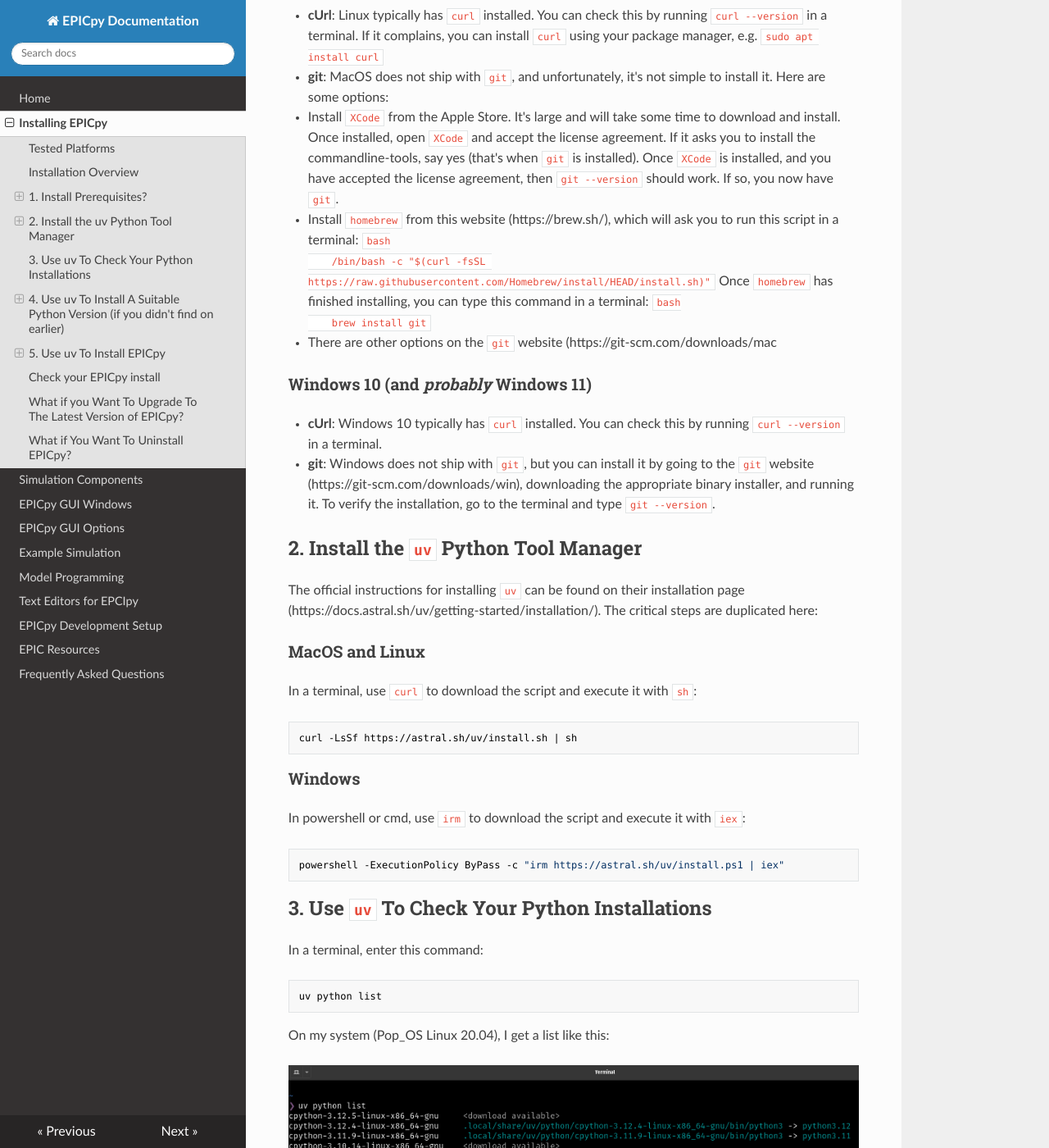
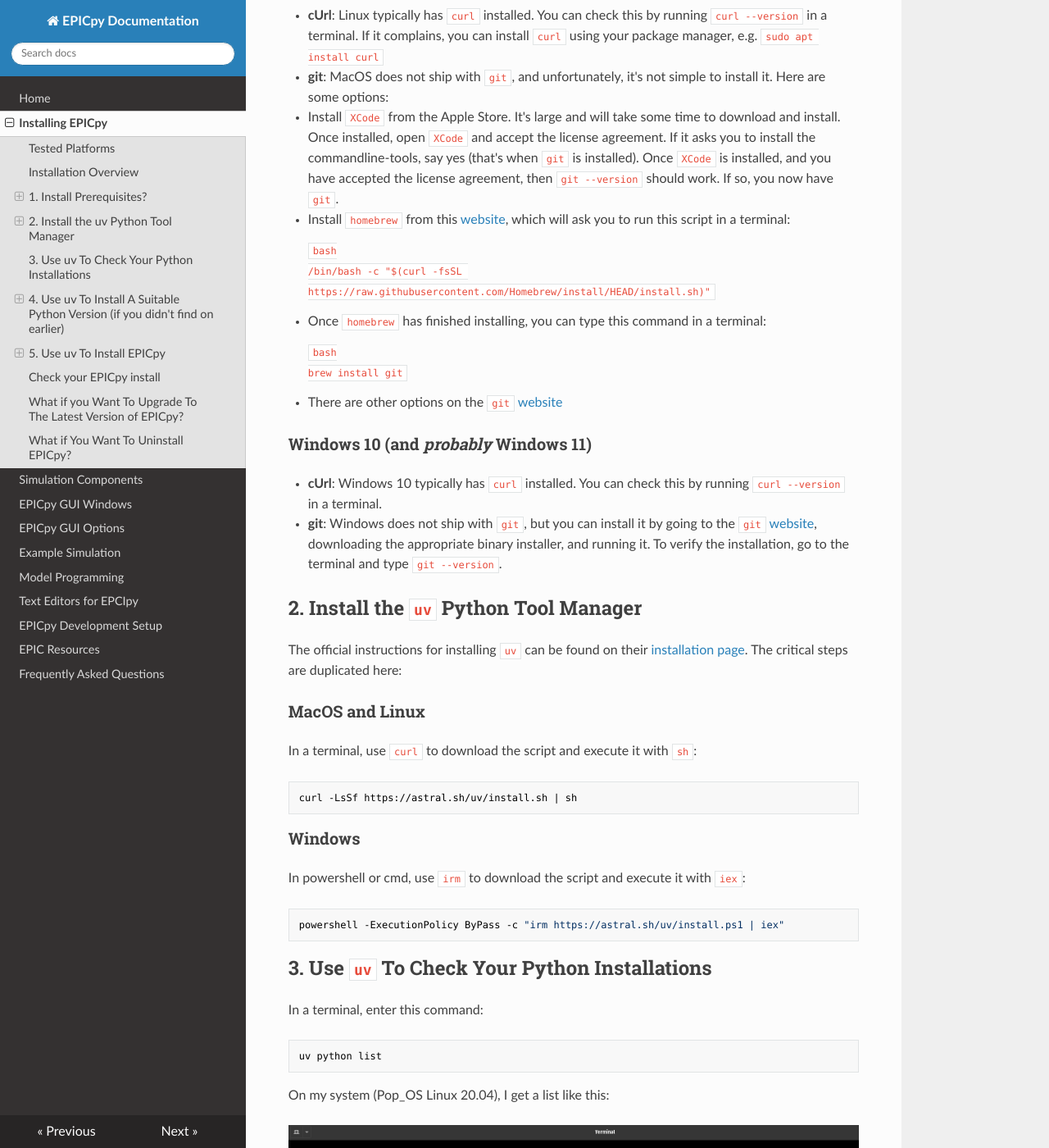
Before and after one commit to travisseymour/EPICpyDocs, an MkDocs documentation site: the page built from docs/installing.md, in a window 1280 px wide and 1400 px high, scrolled down 1747 px. Shown: the whole window at 82% size. Built offline with MkDocs 1.6.1, drawn with Linux system fonts in a browser that asks for light colours; nearby versions of some CDN libraries; some of the changed text lies outside the part shown.

Commit message:
fixed some url link errors.

````diff
--- a/docs/installing.md
+++ b/docs/installing.md
@@ -59,24 +59,28 @@
 - **cUrl**: Linux typically has `curl` installed. You can check this by running `curl --version` in a terminal. If it complains, you can install `curl` using your package manager, e.g. `sudo apt install curl`
 - **git**: MacOS does not ship with `git`, and unfortunately, it's not simple to install it. Here are some options:
   - Install `XCode` from the Apple Store. It's large and will take some time to download and install. Once installed, open `XCode` and accept the license agreement. If it asks you to install the commandline-tools, say yes (that's when `git` is installed). Once `XCode` is installed, and you have accepted the license agreement, then `git --version` should work. If so, you now have `git`.
-  - Install `homebrew` from this website (https://brew.sh/), which will ask you to run this script in a terminal:
+  - Install `homebrew` from this [website](https://brew.sh/), which will ask you to run this script in a terminal:
+
     ```bash
     /bin/bash -c "$(curl -fsSL https://raw.githubusercontent.com/Homebrew/install/HEAD/install.sh)"
     ```
-    Once `homebrew` has finished installing, you can type this command in a terminal:
+
+  - Once `homebrew` has finished installing, you can type this command in a terminal:
+
     ```bash
     brew install git
     ```
-  - There are other options on the `git` website (https://git-scm.com/downloads/mac
+
+  - There are other options on the `git` [website](https://git-scm.com/downloads/mac)
 
 ### Windows 10 (and _probably_ Windows 11)
 
 - **cUrl**: Windows 10 typically has `curl` installed. You can check this by running `curl --version` in a terminal.
-- **git**: Windows does not ship with `git`, but you can install it by going to the `git` website (https://git-scm.com/downloads/win), downloading the appropriate binary installer, and running it. To verify the installation, go to the terminal and type `git --version`.
+- **git**: Windows does not ship with `git`, but you can install it by going to the `git` [website](https://git-scm.com/downloads/win), downloading the appropriate binary installer, and running it. To verify the installation, go to the terminal and type `git --version`.
 
 ## 2. Install the `uv` Python Tool Manager
 
-The official instructions for installing `uv` can be found on their installation page (https://docs.astral.sh/uv/getting-started/installation/). The critical steps are duplicated here:
+The official instructions for installing `uv` can be found on their [installation page](https://docs.astral.sh/uv/getting-started/installation/). The critical steps are duplicated here:
 
 ### MacOS and Linux
 
````
Also changed, not shown: other parts of docs/installing.md (+1 -1 lines).
